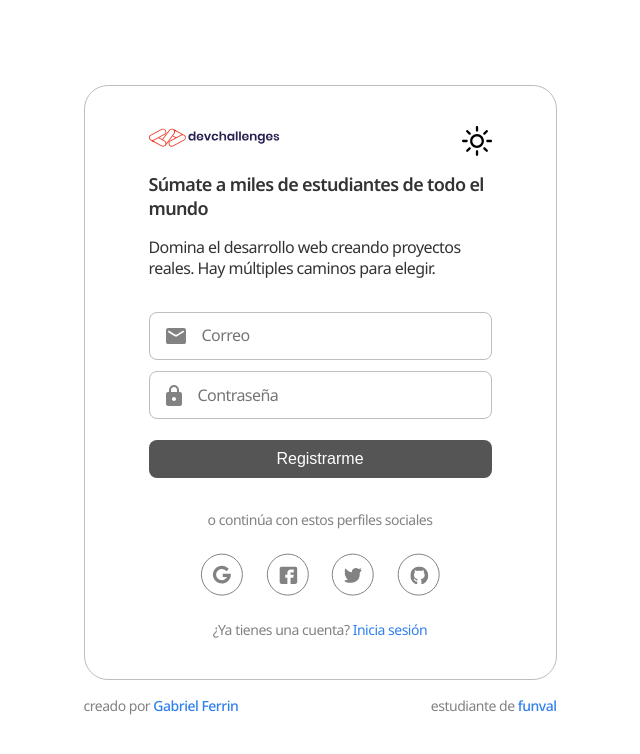
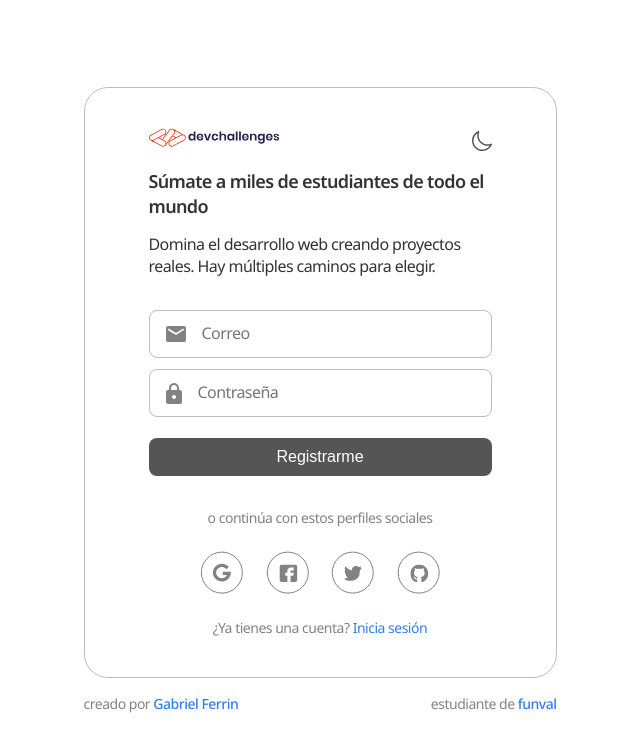
Before and after one commit to GabrielFerrin/N4-MP-Auth-FE, a React (Vite) app: page /register in a window 1280 px wide. Shown: the top 754 px of the page, without its empty margins (320-960 px from the left). Built offline with nearby package versions, Linux system fonts and the light colour scheme; no server answers.

Commit message:
fix bug with theme icon

```diff
--- a/src/components/Login.css
+++ b/src/components/Login.css
@@ -17,8 +17,8 @@
   display: flex;
   align-items: center;
   justify-content: center;
-  width: 30px;
-  height: 30px;
+  width: 20px;
+  height: 20px;
 }
 
 .login-cmp .wrapper-login {
--- a/src/components/Menu.css
+++ b/src/components/Menu.css
@@ -2,16 +2,15 @@
   display: flex;
   justify-content: center;
   align-items: center;
-  gap: .7rem;
+  gap: 1rem;
 }
 
 .menu-cmp .theme-switch {
-  background-color: purple;
   display: flex;
   align-items: center;
   justify-content: center;
-  height: 40px;
-  width: 40px;
+  height: 20px;
+  width: 20px;
 }
 
 .menu-cmp .menu-header {
--- a/src/components/ThemeSwitch.css
+++ b/src/components/ThemeSwitch.css
@@ -15,27 +15,12 @@
 
 .theme-switch-cmp .theme-icon-theme {
   height: 100%;
-  opacity: 0;
-  transform: scale(0);
-  transition: all 2s ease;
 }
 
-.theme-switch-cmp .theme-icon-theme.dark {
+.theme-switch-cmp .theme-icon-theme.animate {
   animation-name: theme-switch;
   animation-duration: .3s;
   animation-timing-function: linear;
-  animation-delay: 1s;
-  transform: scale(1);
-  opacity: 1;
-}
-
-.theme-switch-cmp .theme-icon-theme.light {
-  animation-name: theme-switch;
-  animation-duration: .3s;
-  animation-timing-function: linear;
-  animation-delay: 1s;
-  transform: scale(1);
-  opacity: 1;
 }
 
 @keyframes theme-switch {
--- a/src/components/ThemeSwitch.jsx
+++ b/src/components/ThemeSwitch.jsx
@@ -1,16 +1,35 @@
 import './ThemeSwitch.css'
-import { useContext, useEffect, useState } from "react"
+import { useContext, useEffect, useRef, useState } from "react"
 import { DataContext } from "../context/DataProvider"
 
 const ThemeSwitch = () => {
   const [clase, setClase] = useState('')
   const { theme, setTheme } = useContext(DataContext)
+  const lightIcon = useRef(null)
+  const darkIcon = useRef(null)
 
   useEffect(() => {
-    setTimeout(() => {
-      setClase(theme)
-    }, 100);
+    setClase(theme)
   }, [theme])
+
+  useEffect(() => {
+    if (lightIcon.current) {
+      lightIcon.current?.classList.remove('animate')
+      console.log(lightIcon.current.classList)
+      setTimeout(() => {
+        lightIcon?.current?.classList.add('animate')
+        console.log(lightIcon.current.classList)
+      }, 50);
+    }
+    if (darkIcon.current) {
+      console.log(darkIcon.current.classList)
+      darkIcon?.current?.classList.remove('animate')
+      setTimeout(() => {
+        console.log(darkIcon.current.classList)
+        darkIcon?.current?.classList.add('animate')
+      }, 50);
+    }
+  }, [clase])
 
   const handleClick = () => {
     setTheme(theme === 'light' ? 'dark' : 'light')
@@ -21,12 +40,14 @@ const ThemeSwitch = () => {
       onClick={handleClick}>
       {clase === 'light' ?
         <svg xmlns="http://www.w3.org/2000/svg" viewBox="0 0 20.25 20.25"
-          className={"theme-icon-theme " + clase}>
-          <path d="M10.13,20.25c-.43,0-.78-.35-.78-.78v-2.34c0-.43,.35-.78,.78-.78s.78,.35,.78,.78v2.34c0,.43-.35,.78-.78,.78Zm-6.61-2.74c-.2,0-.4-.08-.55-.23-.3-.3-.3-.8,0-1.1l1.65-1.65c.3-.3,.8-.3,1.1,0s.3,.8,0,1.1l-1.65,1.65c-.15,.15-.35,.23-.55,.23Zm13.22,0c-.2,0-.4-.08-.55-.23l-1.65-1.65c-.3-.3-.3-.8,0-1.1s.8-.3,1.1,0l1.65,1.65c.3,.3,.3,.8,0,1.1-.15,.15-.35,.23-.55,.23Zm-6.61-2.71c-2.58,0-4.67-2.1-4.67-4.67s2.1-4.67,4.67-4.67,4.67,2.1,4.67,4.67-2.1,4.67-4.67,4.67Zm0-7.79c-1.72,0-3.12,1.4-3.12,3.12s1.4,3.12,3.12,3.12,3.12-1.4,3.12-3.12-1.4-3.12-3.12-3.12Zm9.35,3.89h-2.34c-.43,0-.78-.35-.78-.78s.35-.78,.78-.78h2.34c.43,0,.78,.35,.78,.78s-.35,.78-.78,.78Zm-16.36,0H.78c-.43,0-.78-.35-.78-.78s.35-.78,.78-.78H3.12c.43,0,.78,.35,.78,.78s-.35,.78-.78,.78ZM15.08,5.95c-.2,0-.4-.08-.55-.23-.3-.3-.3-.8,0-1.1l1.65-1.65c.3-.3,.8-.3,1.1,0s.3,.8,0,1.1l-1.65,1.65c-.15,.15-.35,.23-.55,.23Zm-9.91,0c-.2,0-.4-.08-.55-.23l-1.65-1.65c-.3-.3-.3-.8,0-1.1s.8-.3,1.1,0l1.65,1.65c.3,.3,.3,.8,0,1.1-.15,.15-.35,.23-.55,.23Zm4.96-2.05c-.43,0-.78-.35-.78-.78V.78c0-.43,.35-.78,.78-.78s.78,.35,.78,.78V3.12c0,.43-.35,.78-.78,.78Z" />
+          className="theme-icon-theme" fill='#555555'
+          ref={darkIcon}>
+          <path d="M10.5,20.25C4.71,20.25,0,15.54,0,9.75,0,5.5,2.53,1.69,6.46,.06c.28-.12,.6-.05,.82,.16,.21,.21,.28,.54,.16,.82-.46,1.1-.69,2.26-.69,3.46,0,4.96,4.04,9,9,9h.01c1.19,0,2.35-.23,3.45-.69,.28-.12,.6-.05,.82,.16,.22,.21,.28,.54,.16,.82-1.64,3.92-5.44,6.46-9.69,6.46ZM5.49,2.27C3.02,3.92,1.5,6.7,1.5,9.75c0,4.96,4.04,9,9,9,3.05,0,5.83-1.52,7.48-3.99-.72,.16-1.46,.24-2.21,.24h-.02c-5.79,0-10.5-4.71-10.5-10.5,0-.76,.08-1.5,.24-2.23Z" />
         </svg> :
         <svg xmlns="http://www.w3.org/2000/svg" viewBox="0 0 20.25 20.25"
-          className={"theme-icon-theme " + clase} fill='white'>
-          <path d="M10.5,20.25C4.71,20.25,0,15.54,0,9.75,0,5.5,2.53,1.69,6.46,.06c.28-.12,.6-.05,.82,.16,.21,.21,.28,.54,.16,.82-.46,1.1-.69,2.26-.69,3.46,0,4.96,4.04,9,9,9h.01c1.19,0,2.35-.23,3.45-.69,.28-.12,.6-.05,.82,.16,.22,.21,.28,.54,.16,.82-1.64,3.92-5.44,6.46-9.69,6.46ZM5.49,2.27C3.02,3.92,1.5,6.7,1.5,9.75c0,4.96,4.04,9,9,9,3.05,0,5.83-1.52,7.48-3.99-.72,.16-1.46,.24-2.21,.24h-.02c-5.79,0-10.5-4.71-10.5-10.5,0-.76,.08-1.5,.24-2.23Z" />
+          className="theme-icon-theme" fill='#E0E0E0'
+          ref={lightIcon}>
+          <path d="M10.13,20.25c-.43,0-.78-.35-.78-.78v-2.34c0-.43,.35-.78,.78-.78s.78,.35,.78,.78v2.34c0,.43-.35,.78-.78,.78Zm-6.61-2.74c-.2,0-.4-.08-.55-.23-.3-.3-.3-.8,0-1.1l1.65-1.65c.3-.3,.8-.3,1.1,0s.3,.8,0,1.1l-1.65,1.65c-.15,.15-.35,.23-.55,.23Zm13.22,0c-.2,0-.4-.08-.55-.23l-1.65-1.65c-.3-.3-.3-.8,0-1.1s.8-.3,1.1,0l1.65,1.65c.3,.3,.3,.8,0,1.1-.15,.15-.35,.23-.55,.23Zm-6.61-2.71c-2.58,0-4.67-2.1-4.67-4.67s2.1-4.67,4.67-4.67,4.67,2.1,4.67,4.67-2.1,4.67-4.67,4.67Zm0-7.79c-1.72,0-3.12,1.4-3.12,3.12s1.4,3.12,3.12,3.12,3.12-1.4,3.12-3.12-1.4-3.12-3.12-3.12Zm9.35,3.89h-2.34c-.43,0-.78-.35-.78-.78s.35-.78,.78-.78h2.34c.43,0,.78,.35,.78,.78s-.35,.78-.78,.78Zm-16.36,0H.78c-.43,0-.78-.35-.78-.78s.35-.78,.78-.78H3.12c.43,0,.78,.35,.78,.78s-.35,.78-.78,.78ZM15.08,5.95c-.2,0-.4-.08-.55-.23-.3-.3-.3-.8,0-1.1l1.65-1.65c.3-.3,.8-.3,1.1,0s.3,.8,0,1.1l-1.65,1.65c-.15,.15-.35,.23-.55,.23Zm-9.91,0c-.2,0-.4-.08-.55-.23l-1.65-1.65c-.3-.3-.3-.8,0-1.1s.8-.3,1.1,0l1.65,1.65c.3,.3,.3,.8,0,1.1-.15,.15-.35,.23-.55,.23Zm4.96-2.05c-.43,0-.78-.35-.78-.78V.78c0-.43,.35-.78,.78-.78s.78,.35,.78,.78V3.12c0,.43-.35,.78-.78,.78Z" />
         </svg>}
     </div>
   )
```
